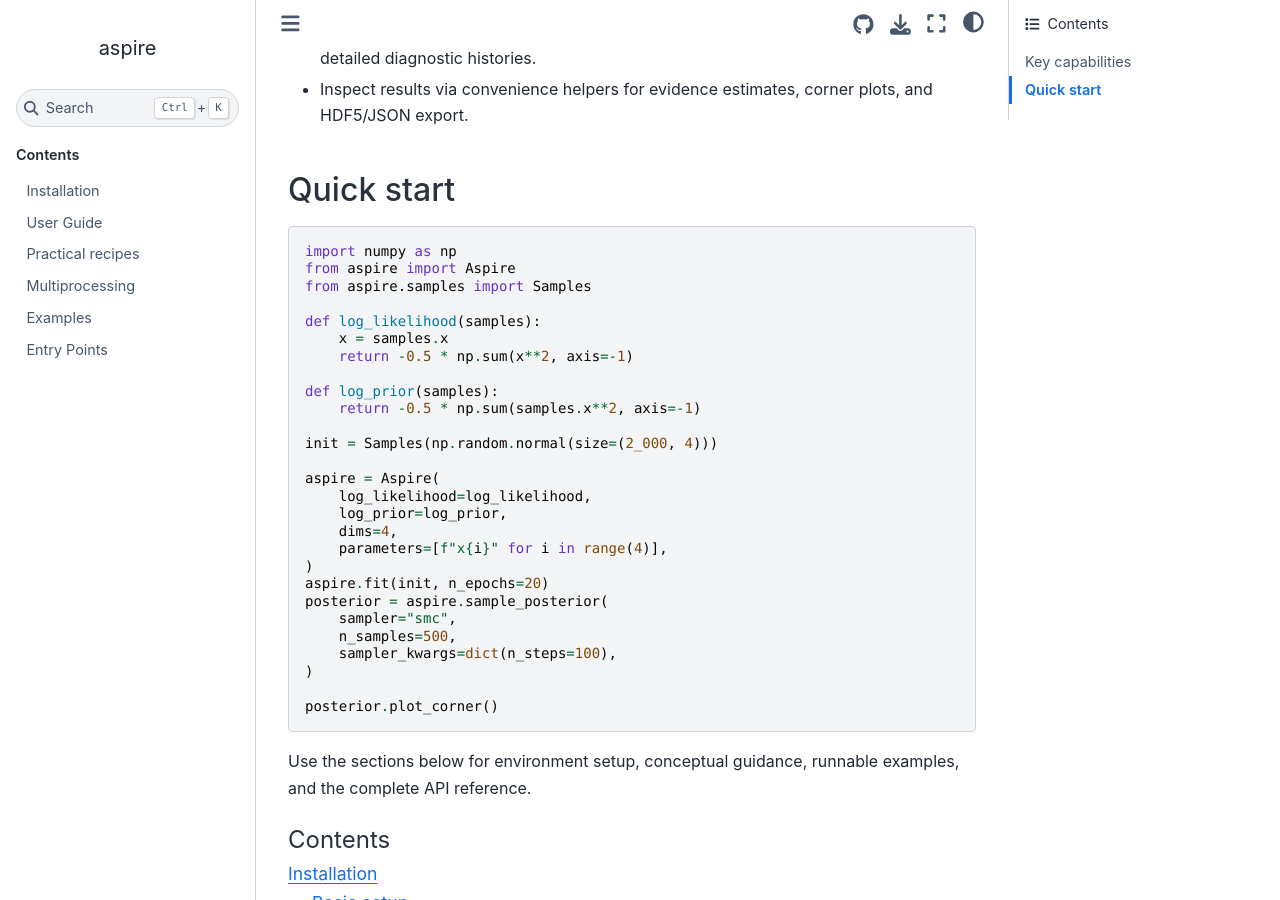
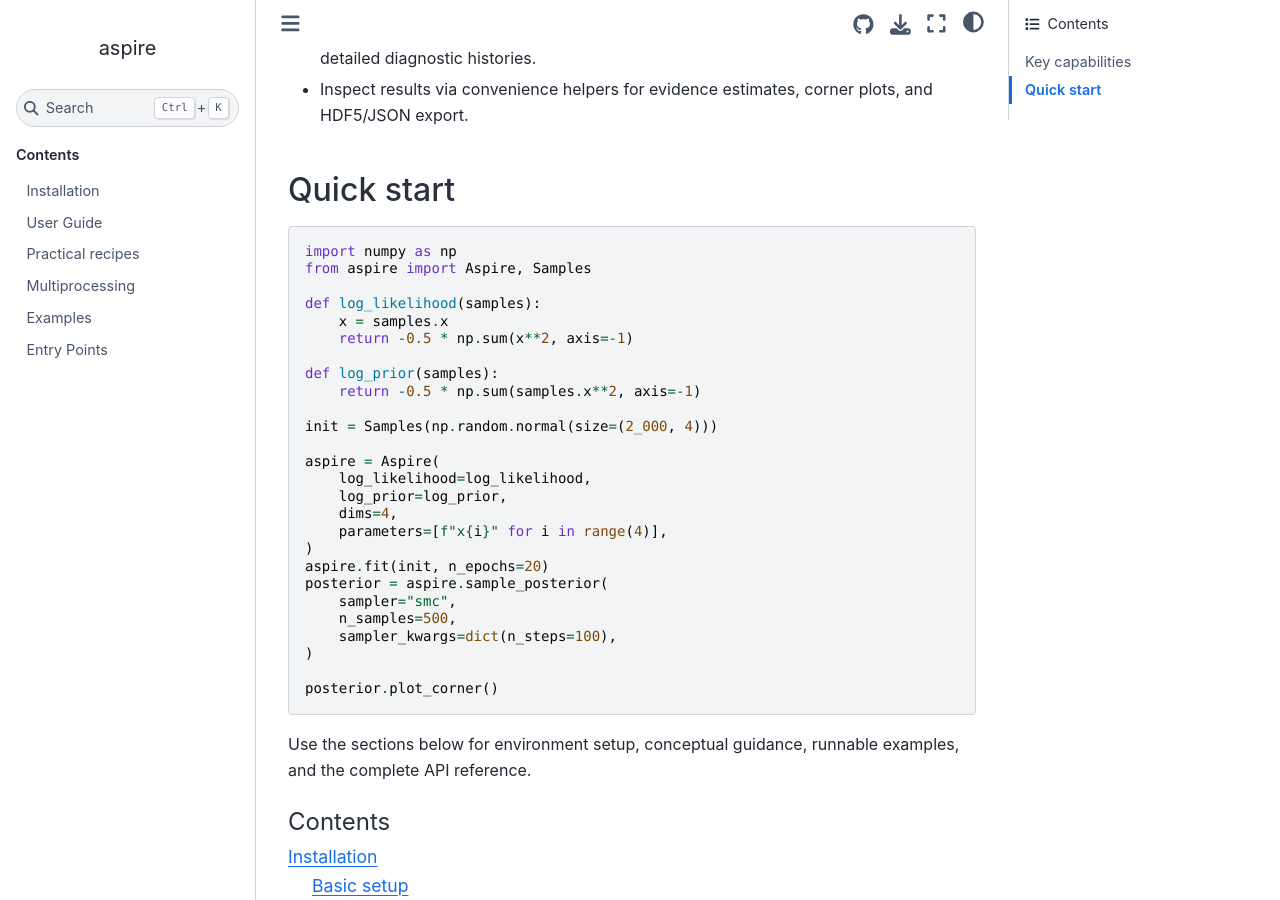
Before and after one commit to mj-will/aspire, a Sphinx documentation site: the page built from docs/index.rst, in a window 1280 px wide and 900 px high, scrolled down 422 px. Built offline with Sphinx 7.4.7 and the Sphinx Book theme 1.1.4, drawn with Linux system fonts in a browser that asks for light colours; the version number could not be read and is left out.

```diff
--- a/docs/conf.py
+++ b/docs/conf.py
@@ -49,6 +49,7 @@ autoapi_dirs = ["../src/aspire/"]
 autoapi_add_toctree_entry = True
 autoapi_options = [
     "members",
+    "imported-members",
     "show-inheritance",
     "show-module-summary",
     "undoc-members",
--- a/docs/index.rst
+++ b/docs/index.rst
@@ -22,8 +22,7 @@ Quick start
 .. code-block:: python
 
     import numpy as np
-    from aspire import Aspire
-    from aspire.samples import Samples
+    from aspire import Aspire, Samples
 
     def log_likelihood(samples):
         x = samples.x
```
